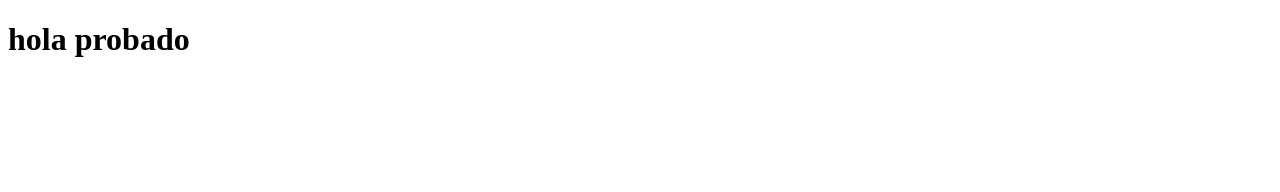
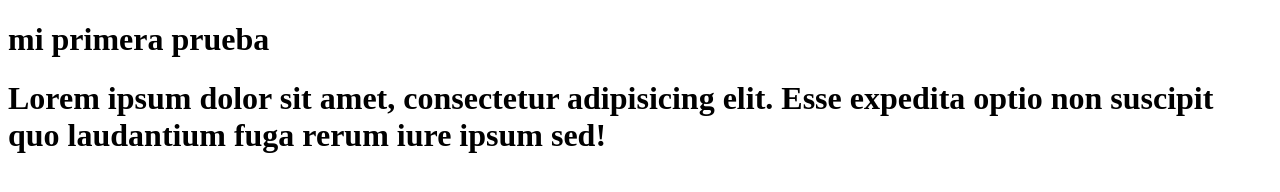
Before and after one commit to yoxber/repositorio1, a plain HTML site: page index.html in a window 1280 px wide. Drawn offline with Linux system fonts and the light colour scheme.

Commit message:
cambion en la rama dos

```diff
--- a/index.html
+++ b/index.html
@@ -7,6 +7,7 @@
     <title>Document</title>
 </head>
 <body>
-    <h1>hola probado</h1>
+    <h1>mi primera prueba</h1>
+    <h1>Lorem ipsum dolor sit amet, consectetur adipisicing elit. Esse expedita optio non suscipit quo laudantium fuga rerum iure ipsum sed!</h1>
 </body>
 </html>
```
